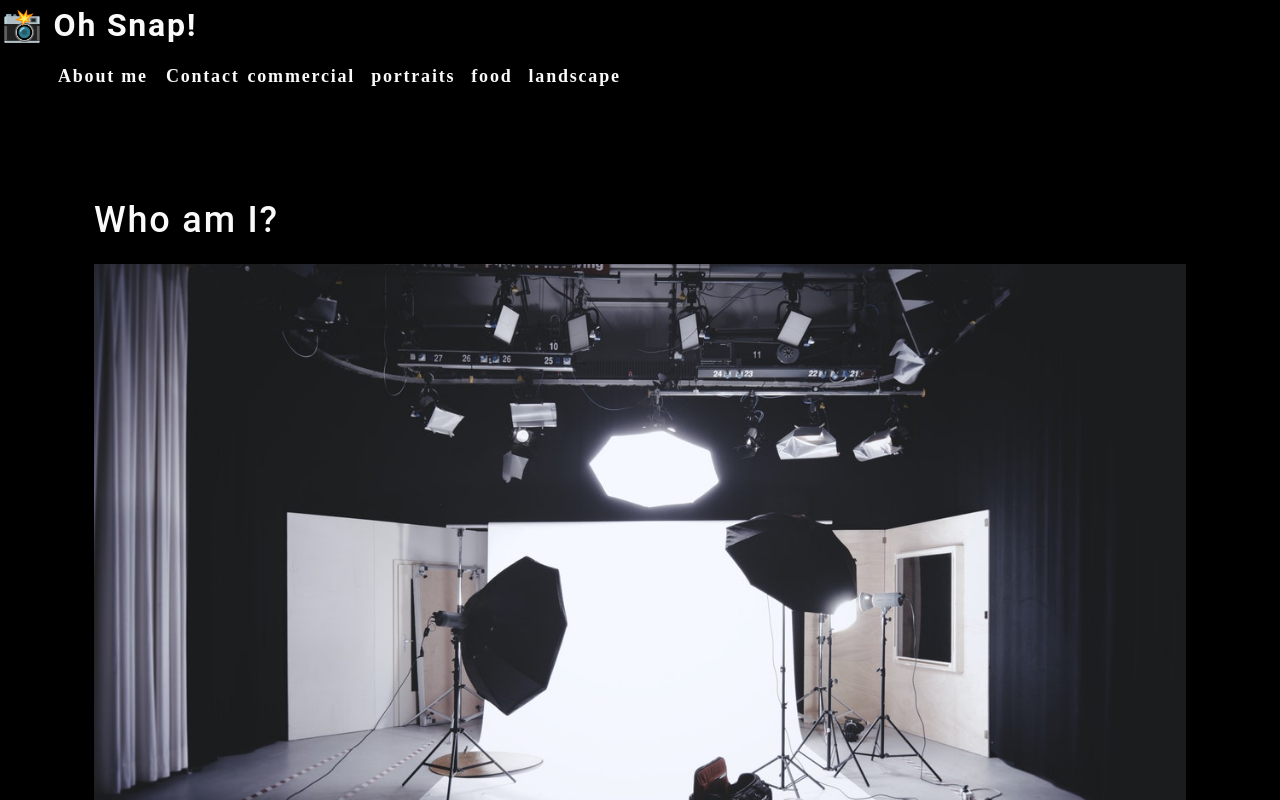
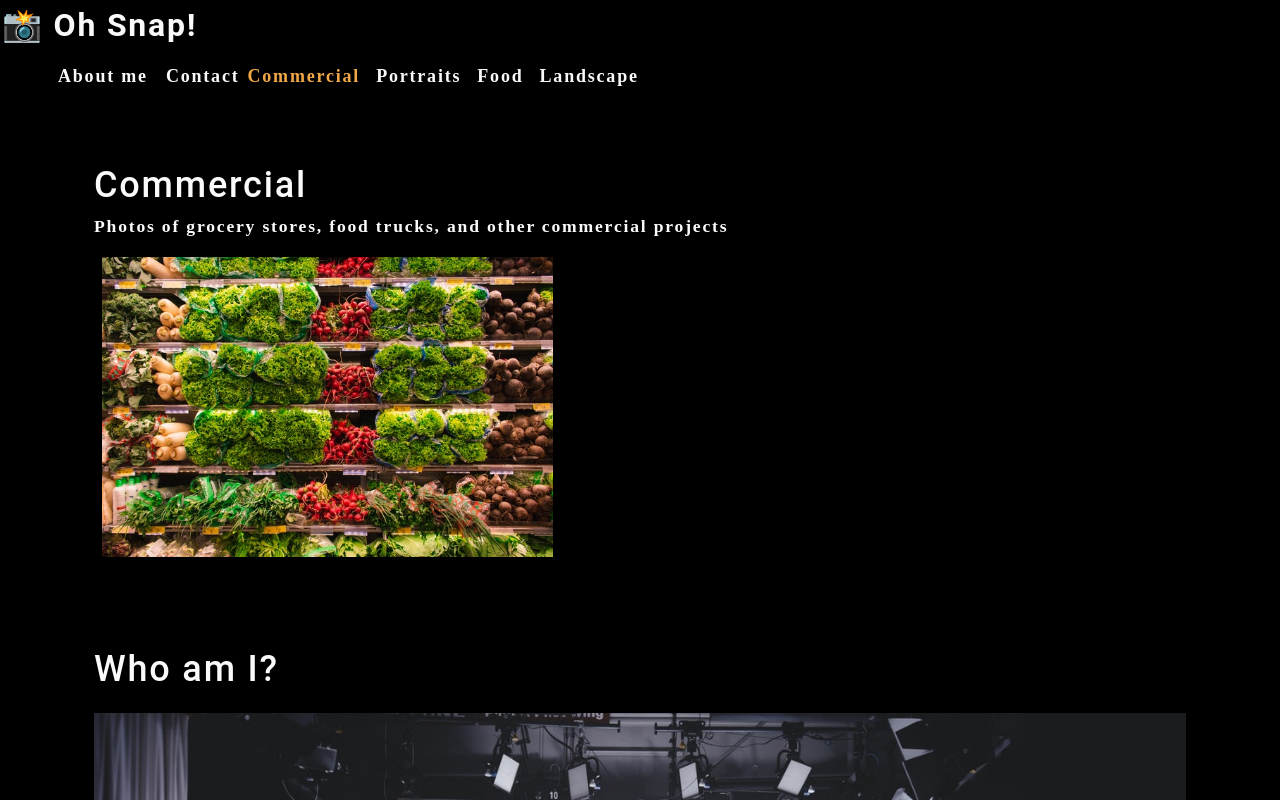
Before and after one commit to DanielArzani/photo-port, a React (Create React App) app: page / in a window 1280 px wide. Shown: the top 800 px of the page. Built offline with nearby package versions, Linux system fonts and the light colour scheme.

Commit message:
create gallery component

```diff
--- a/src/App.jsx
+++ b/src/App.jsx
@@ -1,11 +1,33 @@
-import React from "react";
-import { About, Nav } from "./components";
+import React, { useState } from "react";
+import { About, Gallery, Nav } from "./components";
 
 function App() {
+  // Don't need the setter, this offers no advantages over simply having categories = this array
+  const [categories] = useState([
+    {
+      name: "commercial",
+      description:
+        "Photos of grocery stores, food trucks, and other commercial projects",
+    },
+    { name: "portraits", description: "Portraits of people in my life" },
+    { name: "food", description: "Delicious delicacies" },
+    {
+      name: "landscape",
+      description: "Fields, farmhouses, waterfalls, and the beauty of nature",
+    },
+  ]);
+
+  const [currentCategory, setCurrentCategory] = useState(categories[0]);
+
   return (
     <>
-      <Nav />
+      <Nav
+        categories={categories}
+        setCurrentCategory={setCurrentCategory}
+        currentCategory={currentCategory}
+      />
       <main>
+        <Gallery />
         <About />
       </main>
     </>
--- /dev/null
+++ b/src/components/Gallery/Gallery.jsx
@@ -0,0 +1,27 @@
+import React from "react";
+import { capitalizeFirstLetter } from "../../utils/helpers";
+import photo from "../../assets/small/commercial/0.jpg";
+
+function Gallery() {
+  const currentCategory = {
+    name: "commercial",
+    description:
+      "Photos of grocery stores, food trucks, and other commercial projects",
+  };
+
+  return (
+    <section>
+      <h1>{capitalizeFirstLetter(currentCategory.name)}</h1>
+      <p>{currentCategory.description}</p>
+      <div className="flex-row">
+        <img
+          src={photo}
+          alt="Commercial Example"
+          className="img-thumbnail mx-1"
+        />
+      </div>
+    </section>
+  );
+}
+
+export default Gallery;
--- a/src/components/Nav/Nav.jsx
+++ b/src/components/Nav/Nav.jsx
@@ -1,19 +1,15 @@
-import React from "react";
+import React, { useEffect } from "react";
 
-function Nav() {
-  const categories = [
-    {
-      name: "commercial",
-      description:
-        "Photos of grocery stores, food trucks, and other commercial projects",
-    },
-    { name: "portraits", description: "Portraits of people in my life" },
-    { name: "food", description: "Delicious delicacies" },
-    {
-      name: "landscape",
-      description: "Fields, farmhouses, waterfalls, and the beauty of nature",
-    },
-  ];
+import { capitalizeFirstLetter } from "../../utils/helpers";
+
+function Nav(props) {
+  // Destructuring props from App.jsx
+  const { categories = [], setCurrentCategory, currentCategory } = props;
+
+  // Change tab title to match category
+  useEffect(() => {
+    document.title = capitalizeFirstLetter(currentCategory.name);
+  }, [currentCategory]);
 
   function categorySelected(name) {
     console.log(`${name} clicked`);
@@ -21,14 +17,19 @@
 
   function category(category) {
     return (
-      <li className="mx-1" key={category.name}>
+      // prettier-ignore
+      <li
+      className={`mx-1 ${
+        currentCategory.name === category.name && 'navActive'
+        }`}
+      key={category.name}
+    >
       <span
-          // We do it this way because we're passing in a variable
         onClick={() => {
-            categorySelected(category.name);
+          setCurrentCategory(category)
         }}
       >
-          {category.name}
+        {capitalizeFirstLetter(category.name)}
       </span>
     </li>
     );
--- a/src/components/index.js
+++ b/src/components/index.js
@@ -1,4 +1,5 @@
 import About from "./About/About";
 import Nav from "./Nav/Nav";
+import Gallery from "./Gallery/Gallery";
 
-export { About, Nav };
+export { About, Nav, Gallery };
```
Lines whose indentation alone changed are shown as unchanged.
